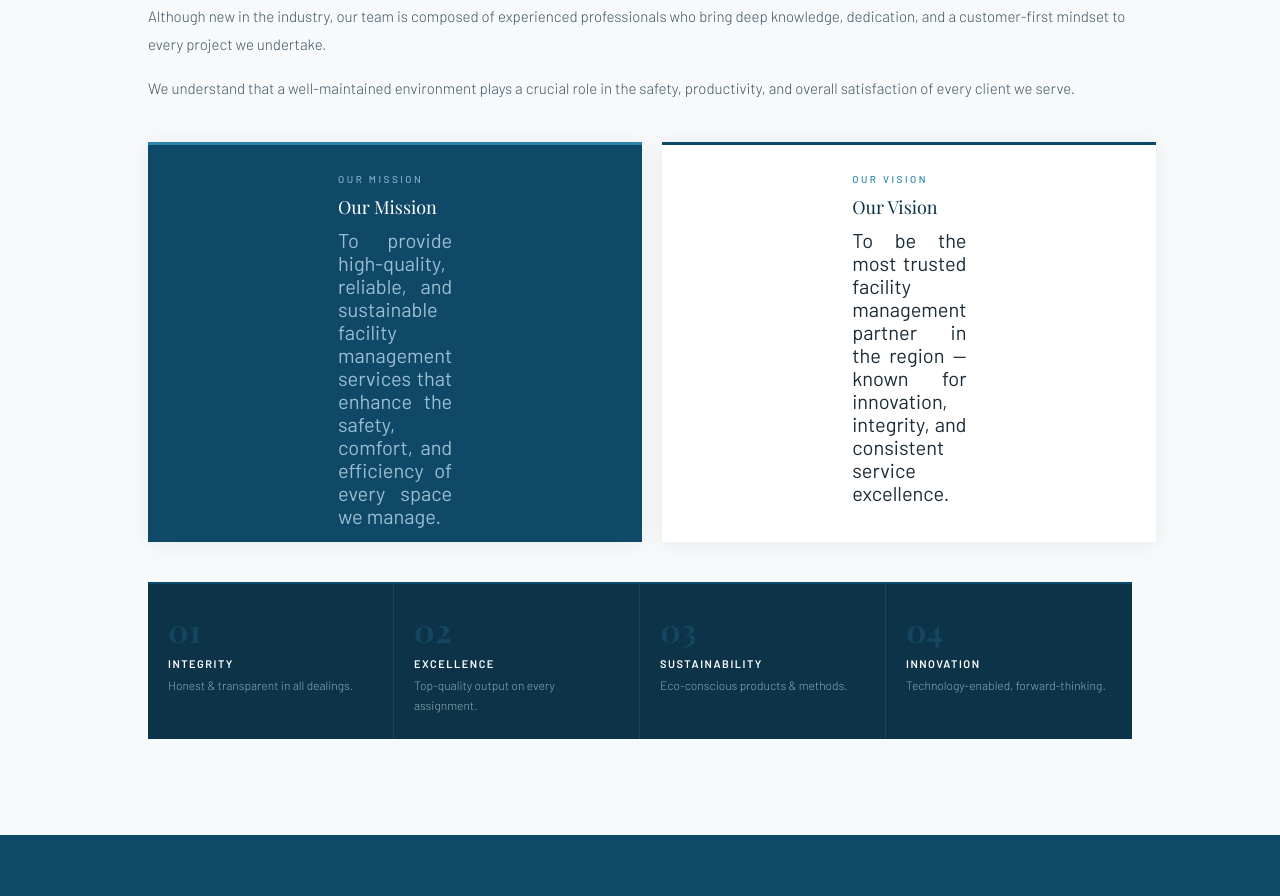
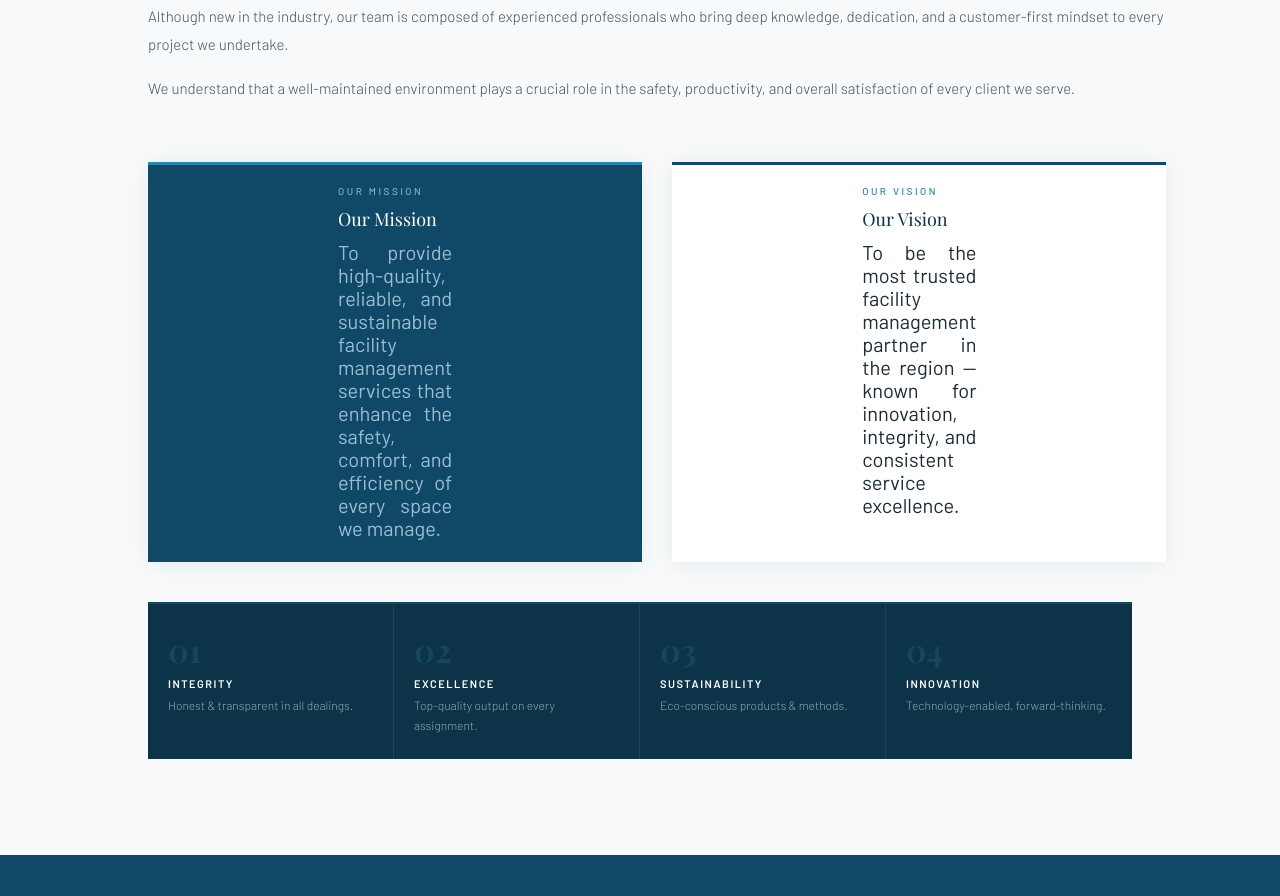
Before and after one commit to Ruchitha555-rr/The-Lake-View-, a plain HTML site: page index.html in a window 1280 px wide. Shown: the part 1112-2008 px from the top of the page. Drawn offline with nearby package versions, Linux system fonts and the light colour scheme.

```diff
--- a/style1.css
+++ b/style1.css
@@ -265,10 +265,10 @@
   }
 
   /* Mission / Vision cards */
-  .mv-grid { display: grid; grid-template-columns: 1fr 1fr; gap: 20px; margin-top: 40px; }
+  .mv-grid { display: grid; grid-template-columns: 1fr 1fr; gap: 30px; margin-top: 60px; }
   .mv-card {
-    padding: 28px 190px;
     height: 400px;
+    padding: 20px 190px;
     border-top: 3px solid var(--teal);
     background: #fff;
     box-shadow: 0 2px 20px rgba(16,72,104,.07);
```
